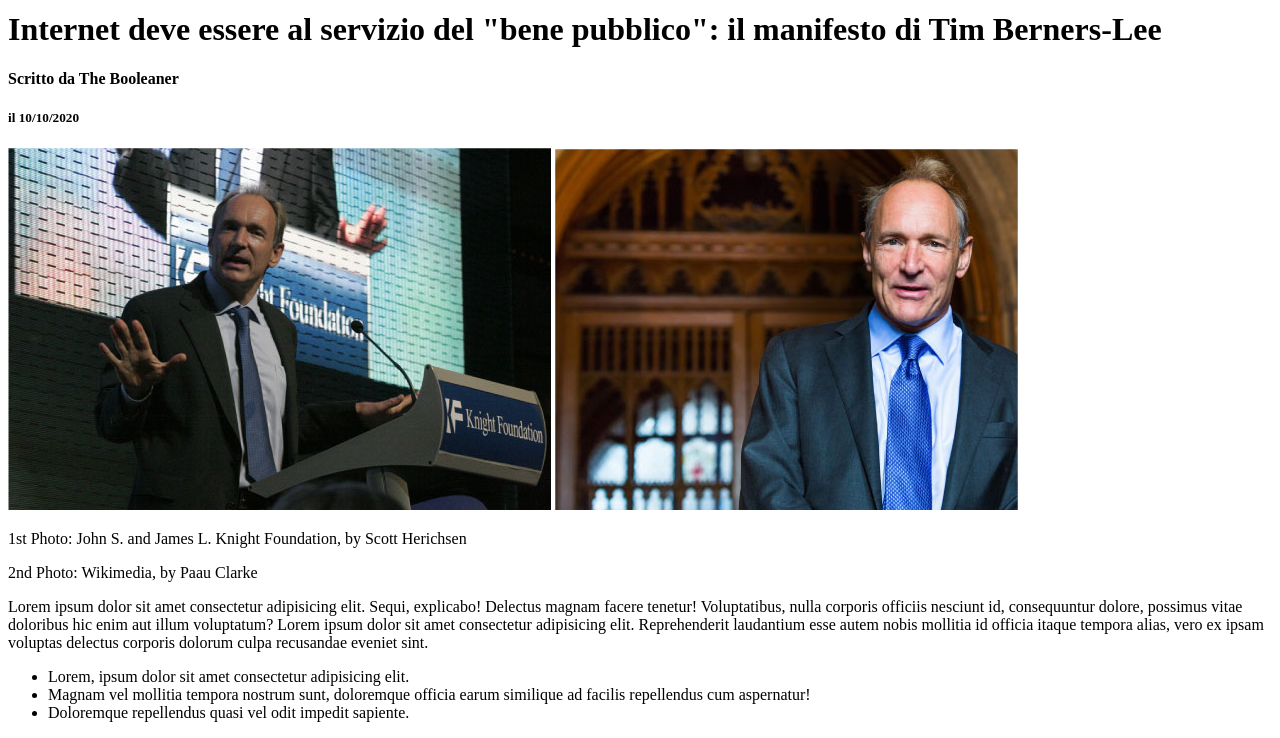
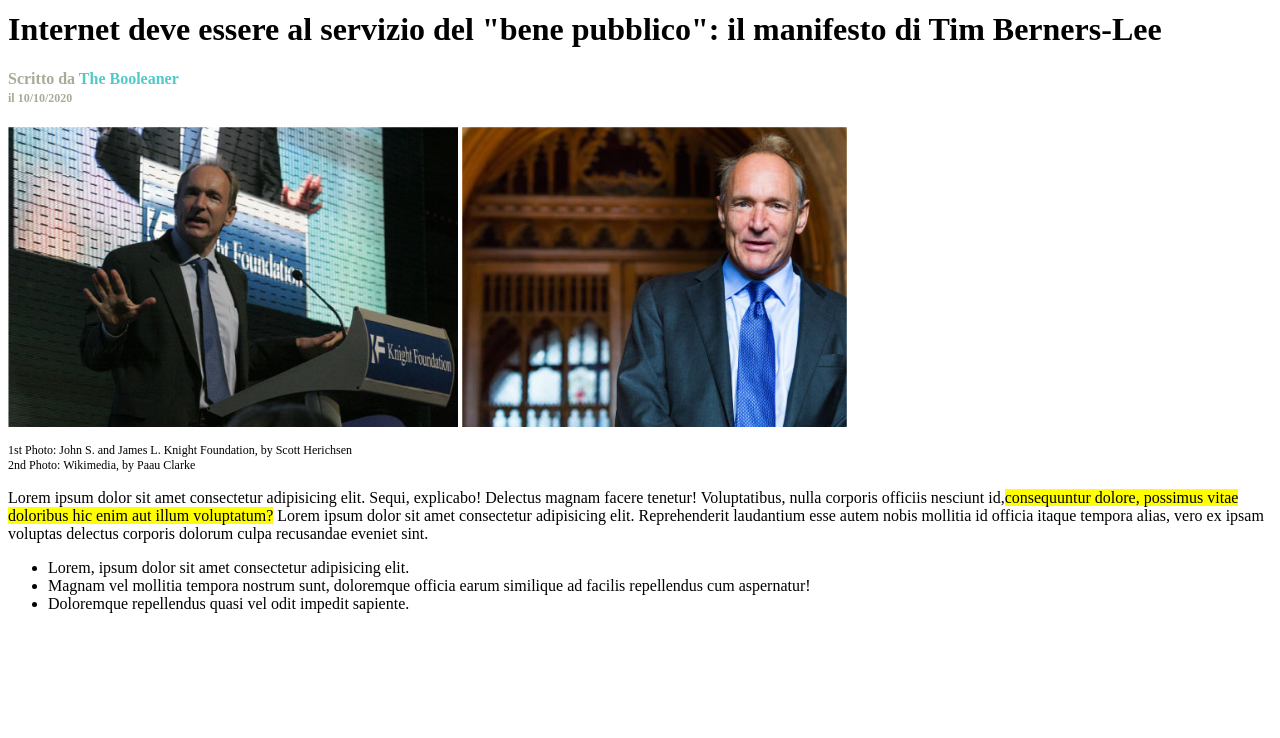
Before and after one commit to AlessandroOviszach/html-css-booleaner, a plain HTML site: page index.html in a window 1280 px wide. Shown: the part 343-1081 px from the top of the page. After the commit the page ends 972 px from the top, so only its background shows below. Drawn offline with Linux system fonts and the light colour scheme.

Commit message:
add style and more content

```diff
--- a/css/style.css
+++ b/css/style.css
@@ -0,0 +1,26 @@
+/* sec. ID */
+/* sec. Tag */
+/* sec. Classi */
+.low_color{
+    color: rgb(170, 170, 153);
+}
+
+.high_color{
+    color: rgb(82, 201, 201);
+}
+
+.small_font{
+    font-size: 12px;
+}
+
+.img_size{
+    height: 300px;
+}
+
+.evidance{
+    background-color: yellow;
+}
+
+.norder_position{
+    padding-left: 8px;
+}
--- a/index.html
+++ b/index.html
@@ -5,7 +5,7 @@
     <meta http-equiv="X-UA-Compatible" content="IE=edge">
     <meta name="viewport" content="width=device-width, initial-scale=1.0">
     <title>html-css-booleaner</title>
-    <!-- <link rel="stylesheet" href="./css/style.css"> -->
+    <link rel="stylesheet" href="./css/style.css">
 </head>
 <body>
     <!-- header content -->
@@ -23,26 +23,31 @@
         <h1>Internet deve essere al servizio del "bene pubblico": il manifesto di Tim Berners-Lee</h1>
 
         <!-- Credits -->
-        <h4 class="low_color">Scritto da <Span class="high_color">The Booleaner</Span></h4>
-        <h5>il 10/10/2020</h5>
+        <h4 class="low_color">
+            Scritto da <Span class="high_color">The Booleaner</Span>
+            <br>
+            <span class="small_font">il 10/10/2020</span>
+
+        </h4>
 
         <!-- img of parts -->
 
         <img class="img_size" src="./img/tim-1.jpg" alt="John S. and James L. Knight Foundation, by Scott Herichsen">
         <img class="img_size" src="./img/tim-2.jpg" alt="Wikimedia, by Paau Clarke">
 
-        <p>1st Photo: John S. and James L. Knight Foundation, by Scott Herichsen</p>
-        <p>2nd Photo: Wikimedia, by Paau Clarke</p>
+        <p class="small_font">
+            1st Photo: John S. and James L. Knight Foundation, by Scott Herichsen
+            <br>
+            2nd Photo: Wikimedia, by Paau Clarke
+        </p>
 
-        <p>Lorem ipsum dolor sit amet consectetur adipisicing elit. Sequi, explicabo! Delectus magnam facere tenetur! Voluptatibus, nulla corporis officiis nesciunt id, consequuntur dolore, possimus vitae doloribus hic enim aut illum voluptatum? Lorem ipsum dolor sit amet consectetur adipisicing elit. Reprehenderit laudantium esse autem nobis mollitia id officia itaque tempora alias, vero ex ipsam voluptas delectus corporis dolorum culpa recusandae eveniet sint.</p>
+        <p>Lorem ipsum dolor sit amet consectetur adipisicing elit. Sequi, explicabo! Delectus magnam facere tenetur! Voluptatibus, nulla corporis officiis nesciunt id,<span class="evidance">consequuntur dolore, possimus vitae doloribus hic enim aut illum voluptatum?</span> Lorem ipsum dolor sit amet consectetur adipisicing elit. Reprehenderit laudantium esse autem nobis mollitia id officia itaque tempora alias, vero ex ipsam voluptas delectus corporis dolorum culpa recusandae eveniet sint.</p>
 
-        <ul>
+        <ul class="border_position">
             <li>Lorem, ipsum dolor sit amet consectetur adipisicing elit. </li>
             <li>Magnam vel mollitia tempora nostrum sunt, doloremque officia earum similique ad facilis repellendus cum aspernatur!</li>
             <li>Doloremque repellendus quasi vel odit impedit sapiente.</li>
         </ul>
-
-
     </main>
 
 
```
